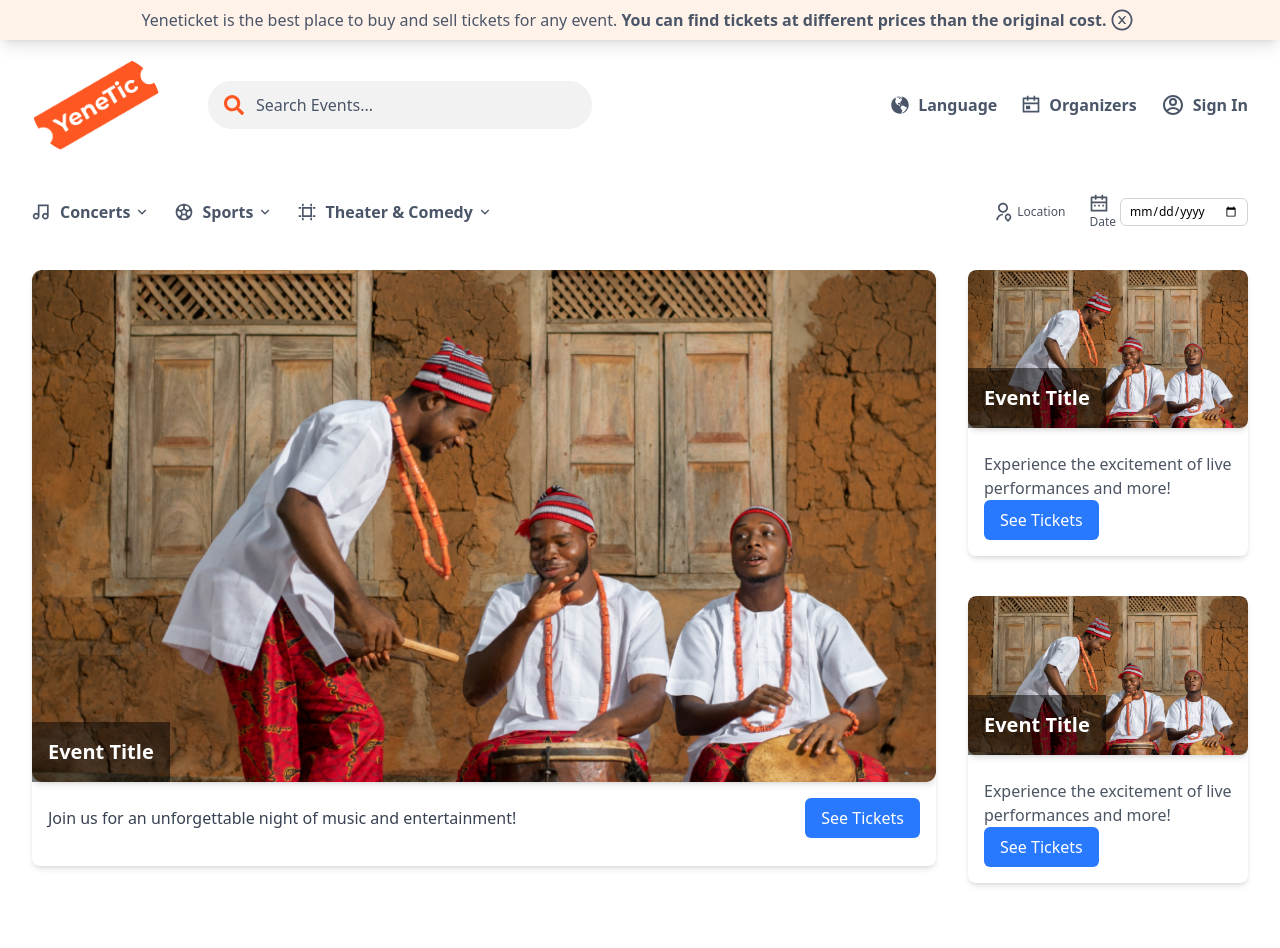
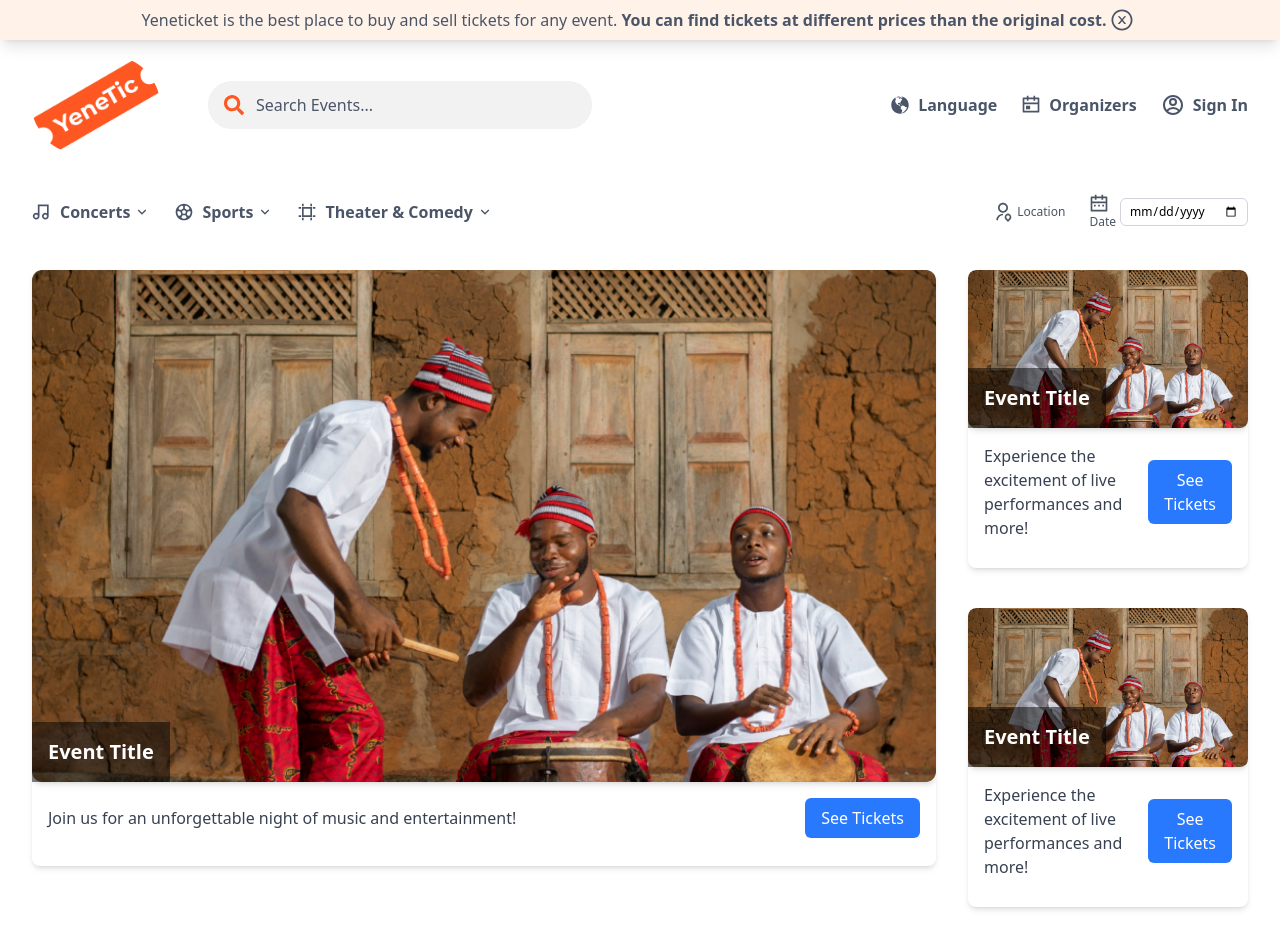
Before and after one commit to atinafabebe1/Ticketing-platform, a React (Vite) app in the folder client/: page / in a window 1280 px wide. Shown: the top 948 px of the page. Built offline with nearby package versions, Linux system fonts and the light colour scheme.

Commit message:
Removed accidental creation of unnecessary components.

```diff
--- a/client/src/components/common/ImageCards/LargeImage.jsx
+++ b/client/src/components/common/ImageCards/ImageCards.jsx
@@ -2,7 +2,7 @@ import React from 'react';
 
 function LargeImage({ src, alt }) {
   return (
-    <div className="w-900 h-500 rounded-lg overflow-hidden shadow-md">
+    <div className="w-full h-full rounded-lg overflow-hidden shadow-md">
       <img src={src} alt={alt} className="w-full h-full object-cover" />
     </div>
   );
--- a/client/src/components/common/ImageCards/midImage.jsx
+++ /dev/null
@@ -1,11 +0,0 @@
-import React from 'react';
-
-function MidImage({ src, alt }) {
-  return (
-    <div className="w-full h-full rounded-lg overflow-hidden shadow-md ">
-      <img src={src} alt={alt} className="w-full h-full object-cover" />
-    </div>
-  );
-}
-
-export default MidImage;
--- a/client/src/components/event/LargeEventCard.jsx
+++ b/client/src/components/event/EventCard.jsx
@@ -1,13 +1,13 @@
 import React from 'react';
-import LargeImage from '../common/ImageCards/LargeImage';
+import ImageCard from '../common/ImageCards/ImageCards';
 import SeeTicketButton from '../common/Button/SeeTickets';
 
-function LargeEventCard({ imageSrc, title, description }) {
+function EventCard({ imageSrc, title, description }) {
   return (
     <div className="w-full md:w-full p-2 mx-auto mb-6">
       <div className="bg-white rounded-lg shadow-md overflow-hidden">
         <div className="relative">
-          <LargeImage src={imageSrc} alt="Event" />
+          <ImageCard src={imageSrc} alt="Event" />
           <div className="absolute bottom-0 left-0 p-4 bg-black bg-opacity-50 text-white">
             <h2 className="text-xl font-semibold">{title}</h2>
           </div>
@@ -25,4 +25,4 @@ function LargeEventCard({ imageSrc, title, description }) {
   );
 }
 
-export default LargeEventCard;
+export default EventCard;
--- a/client/src/components/event/midEventCard.jsx
+++ /dev/null
@@ -1,26 +0,0 @@
-import React from 'react';
-import MidImageCard from '../common/ImageCards/midImage';
-import SeeTicketButton from '../common/Button/SeeTickets';
-
-function MidEventCard({ imageSrc, title, description }) {
-  return (
-    <div className="w-full md:w-full p-2 mx-auto mb-6 h-175">
-      <div className="bg-white rounded-lg shadow-md overflow-hidden h-full">
-        <div className="relative h-full">
-          <MidImageCard src={imageSrc} alt="Event" />
-          <div className="absolute bottom-0 left-0 p-4 bg-black bg-opacity-50 text-white">
-            <h2 className="text-xl font-semibold">{title}</h2>
-          </div>
-        </div>
-        <div className="p-4">
-          <div className="flex flex-col md:flex-row md:items-center justify-between">
-            <p className="text-gray-600 mt-2">{description}</p>
-          </div>
-          <SeeTicketButton />
-        </div>
-      </div>
-    </div>
-  );
-}
-
-export default MidEventCard;
--- a/client/src/components/heroSection/HeroSection.jsx
+++ b/client/src/components/heroSection/HeroSection.jsx
@@ -1,18 +1,17 @@
 import React from 'react';
-import LargeEventCard from '../event/LargeEventCard';
-import MidEventCard from '../event/midEventCard';
+import EventCard from '../event/EventCard';
 import Image from '../../assets/img/niger.png';
 
 function HeroSection() {
   return (
     <div className="flex flex-wrap justify-center items-start max-w-screen-xl mx-auto p-4 space-y-4 md:space-y-0 md:flex-row md:justify-between">
       <div className="w-full md:w-9/12 p-2">
-        <LargeEventCard imageSrc={Image} title="Event Title" description="Join us for an unforgettable night of music and entertainment!" />
+        <EventCard imageSrc={Image} title="Event Title" description="Join us for an unforgettable night of music and entertainment!" />
       </div>
       <div className="w-full md:w-3/12 p-2">
         <div className="flex flex-col">
-          <MidEventCard imageSrc={Image} title="Event Title" description="Experience the excitement of live performances and more!" />
-          <MidEventCard imageSrc={Image} title="Event Title" description="Experience the excitement of live performances and more!" />
+          <EventCard imageSrc={Image} title="Event Title" description="Experience the excitement of live performances and more!" />
+          <EventCard imageSrc={Image} title="Event Title" description="Experience the excitement of live performances and more!" />
         </div>
       </div>
     </div>
```
